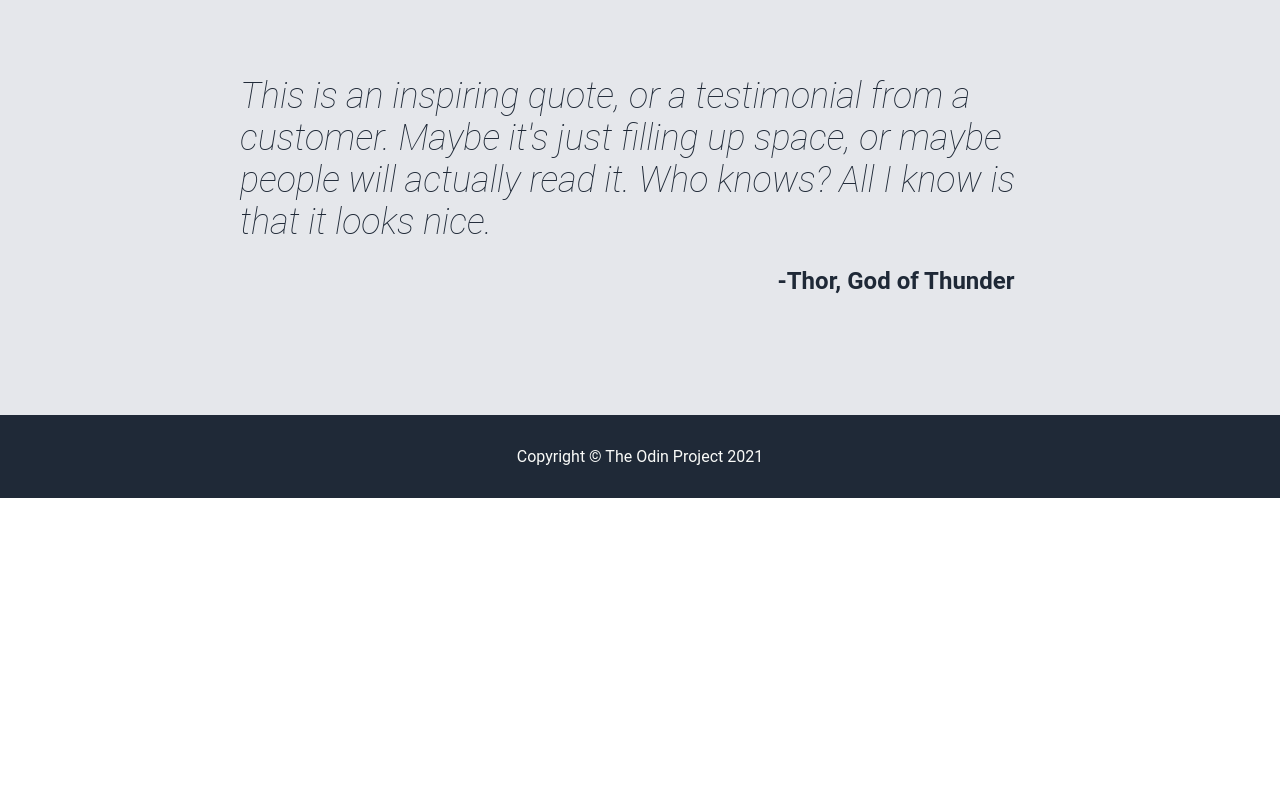
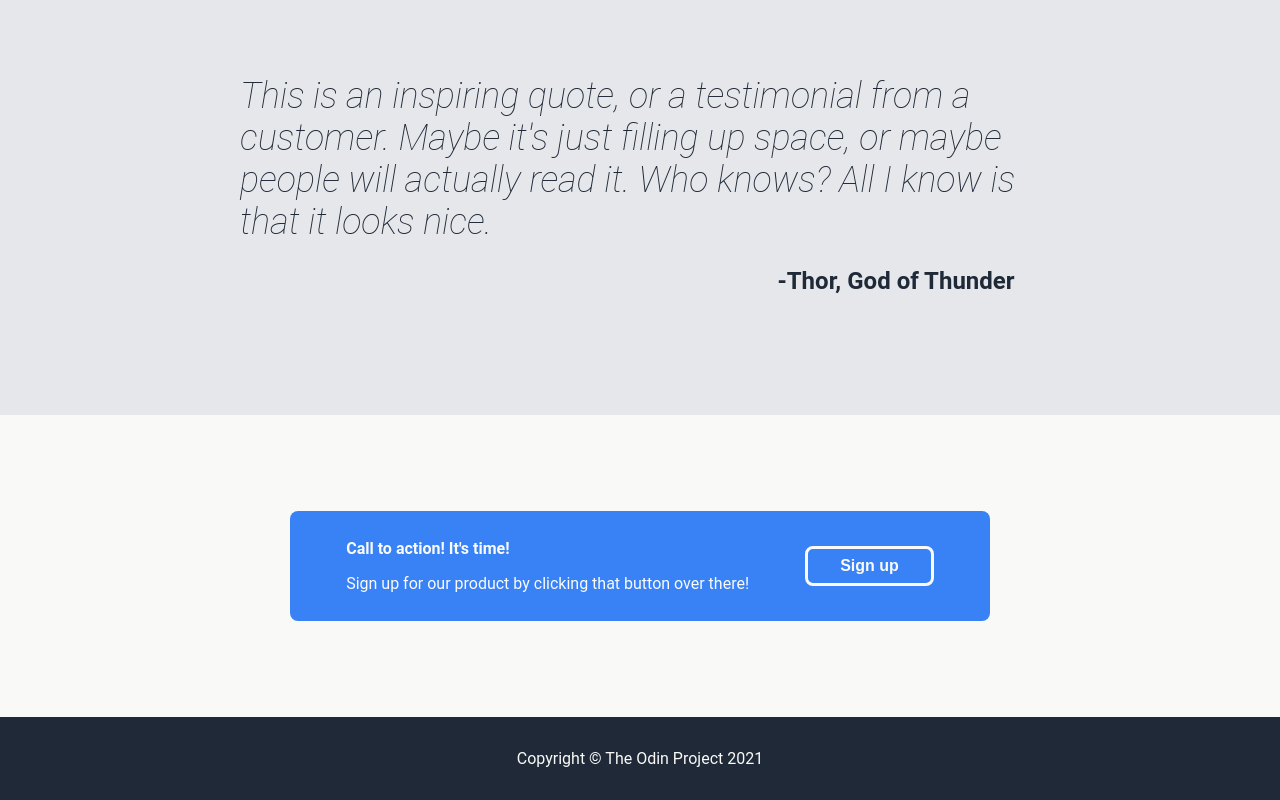
Before and after one commit to RytisMark/odin-landing-page, a plain HTML site: page index.html in a window 1280 px wide. Shown: the part 849-1649 px from the top of the page. Before the commit the page ends 1347 px from the top, so only its background shows below. Drawn offline with Linux system fonts and the light colour scheme.

Commit message:
added call-to-action section

```diff
--- a/index.html
+++ b/index.html
@@ -54,6 +54,15 @@
             <p class="author">-Thor, God of Thunder</p>
         </p>
     </div>
+    <div class="action-section">
+        <div class="action-block">
+            <div class="action-text">
+                <p class="call-main">Call to action! It's time!</p>
+                <p class="call-second">Sign up for our product by clicking that button over there!</p>
+            </div>
+            <button class="button">Sign up</button>
+        </div>
+    </div>
     <div class="footer">Copyright © The Odin Project 2021</div>
 </body>
 </html>
--- a/styles.css
+++ b/styles.css
@@ -161,6 +161,38 @@ button {
     padding: 0 0 0 512px;
 }
 
+    /* Call to action section  */
+.action-section {
+    background-color: #F9FAF8;
+    padding: 96px;
+    display: flex;
+    justify-content: center;
+    align-items: center;
+}
+
+.action-block {
+    background-color: #3882F6;
+    display: flex;
+    justify-content: space-evenly;
+    align-items: center;
+    border-radius: 8px;
+    width: 700px;
+    padding: 12px 0;
+}
+
+.call-main {
+    font-weight: bold;
+    color: #F9FAF8;
+}
+
+.call-second {
+    color: #F9FAF8;
+}
+
+.button {
+    border: #F9FAF8 solid;
+}
+
     /* Footer */
 .footer {
     background-color: #1F2937;
```
